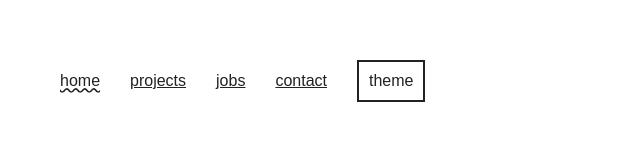
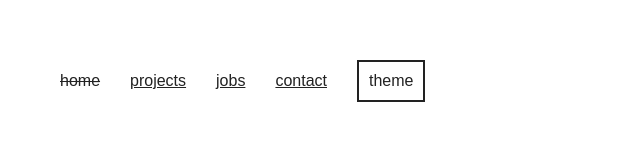
Before and after one commit to alitorbati/portfolio, a React (Create React App) app: page / in a window 1280 px wide. Shown: the top 162 px of the page, without its empty margins (0-640 px from the left). Built offline with nearby package versions, Linux system fonts and the light colour scheme; a web font is replaced by a local one.

Commit message:
better active link style

```diff
--- a/src/App.js
+++ b/src/App.js
@@ -27,9 +27,14 @@ const NavItems = withRouter((props) => (
     {navItems.map((x) => (
       <Text key={x.path} marginRight={2}>
         <Link
+          // style={{
+          //   textDecorationStyle:
+          //     props.location.pathname === x.path ? "wavy" : "solid",
+          // }}
           style={{
-            textDecorationStyle:
-              props.location.pathname === x.path ? "wavy" : "solid",
+            textDecoration:
+              // props.location.pathname === x.path ? "underline overline" : null,
+              props.location.pathname === x.path ? "line-through" : null,
           }}
           to={x.path}
           key={x.path}
```
